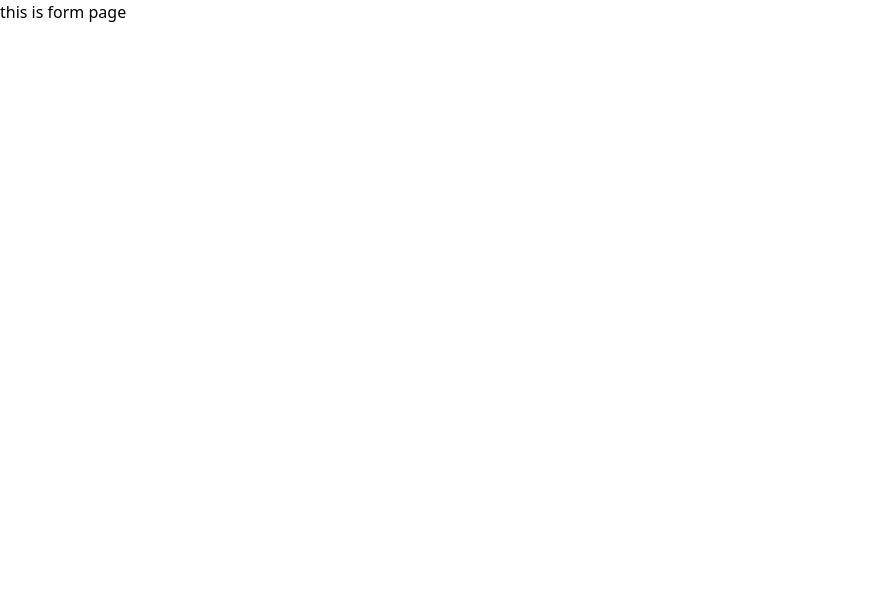
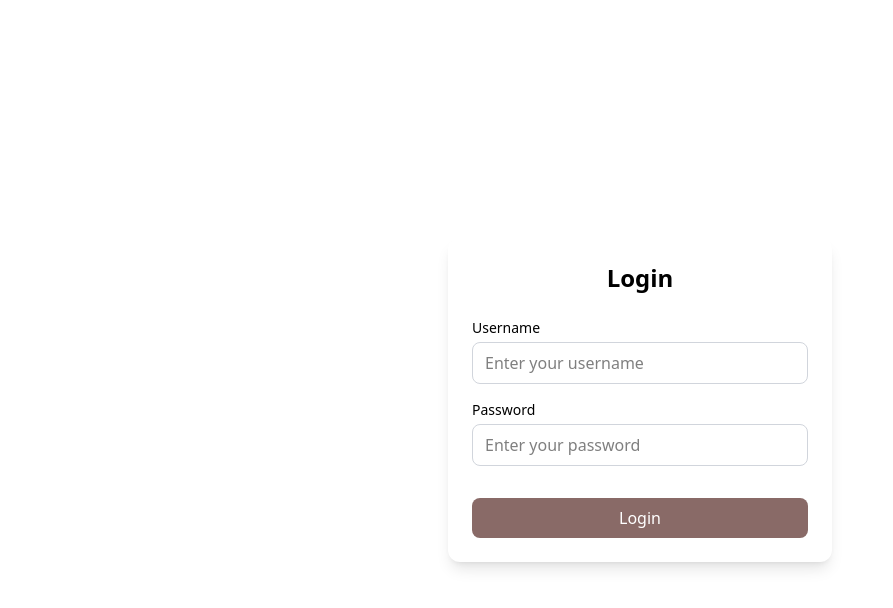
Before and after one commit to nalis29/note-FE, a Vue app: page /login in a window 1280 px wide. Shown: the top 608 px of the page, without its empty margins (0-893 px from the left). Built offline with nearby package versions, Linux system fonts and the light colour scheme; the HTML template or start-up script is replaced by a standard one.

Commit message:
[Login]: init UI

```diff
--- a/src/views/LoginView.vue
+++ b/src/views/LoginView.vue
@@ -1,6 +1,108 @@
 <script setup>
+  import { ref } from "vue";
+  import { z } from "zod";
+
+  const loginSchema = z.object({
+    username: z
+      .string()
+      .min(3, "Username must be at least 3 characters"),
+    password: z.string().min(6, "Password must be at least 6 characters"),
+    // TODO: to sync with the signup logic
+  });
+
+
+  // -- formdata ---
+  const username = ref("");
+  const password = ref("");
+  const isLoading = ref(false);
+
+  const errors = ref({
+    username: "",
+    password: "",
+    shared: ""
+  });
+
+  const login = async () => {
+    errors.value = { username: "", password: "", shared: "" };
+
+    const result = loginSchema.safeParse({
+      username: username.value,
+      password: password.value,
+    });
+
+    if (!result.success) {
+      result.error.issues.forEach((err) => {
+        errors.value[err.path[0]] = err.message;
+      });
+      return;
+    }
+
+    isLoading.value = true;
+
+    try {
+      alert("Login successful!");
+    } finally {
+      isLoading.value = false;
+    }
+  };
+
 </script>
 
+
 <template>
-  <div>this is form page</div>
+  <div class="min-h-screen flex items-center justify-center p-4">
+    <div class="w-full max-w-sm bg-white shadow-lg rounded-xl p-6">
+
+      <h2 class="text-2xl font-semibold text-center mb-6">
+        Login
+      </h2>
+
+      <form @submit.prevent="login" class="space-y-4">
+
+        <!-- Username -->
+        <div>
+          <label class="block text-sm mb-1">Username</label>
+          <input
+            type="text"
+            v-model="username"
+            class="w-full px-3 py-2 border border-gray-300 rounded-lg outline-none"
+            placeholder="Enter your username"
+          />
+
+          <p v-if="errors.username" class="text-(--danger) text-sm mt-1">
+            {{ errors.username }}
+          </p>
+        </div>
+
+
+        <!-- Password -->
+        <div>
+          <label class="block text-sm mb-1">Password</label>
+          <input
+            type="password"
+            v-model="password"
+            class="w-full px-3 py-2 border border-gray-300 rounded-lg outline-none"
+            placeholder="Enter your password"
+          />
+          <p v-if="errors.password" class="text-(--danger) text-sm mt-1">
+            {{ errors.password }}
+          </p>
+        </div>
+
+        <p v-if="errors.shared" class="text-(--danger) text-sm text-center">
+          {{ errors.shared }}
+        </p>
+
+        <!-- Submit Button -->
+        <button
+          type="submit"
+          :disabled="isLoading"
+          class="w-full mt-4 py-2 bg-(--primary) text-white rounded-lg hover:cursor-pointer transition"
+        >
+          {{ isLoading ? "Logging in..." : "Login" }}
+        </button>
+
+      </form>
+    </div>
+  </div>
 </template>
```
